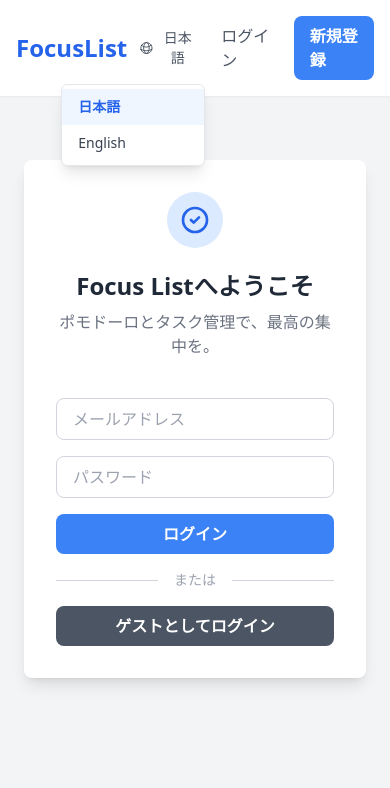
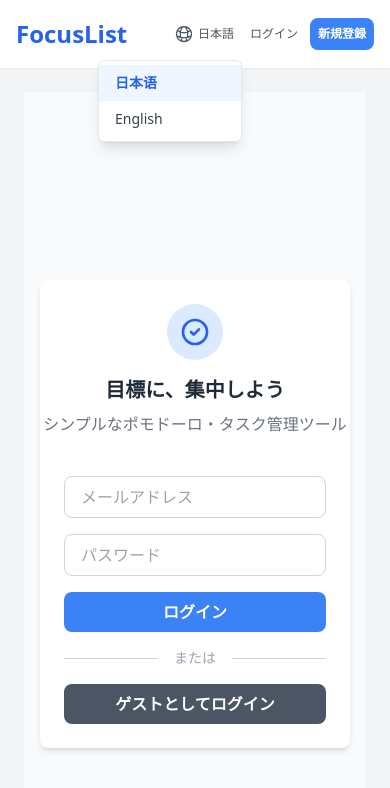
Before and after one commit to ENAwareness/focus-list, a React (Vite) app in the folder client/: page /login in a window 390 px wide. Both pictures are taken after a click on the button "日本語". Shown: the top 788 px of the page. Built offline with nearby package versions, Linux system fonts and the light colour scheme; no server answers.

Commit message:
feat: Improve mobile responsiveness and visual appearance

```diff
--- a/client/src/components/Layout.jsx
+++ b/client/src/components/Layout.jsx
@@ -29,13 +29,13 @@ const Layout = ({ children }) => {
           <Link to="/" className="transition hover:opacity-80">
             <h1 className="text-2xl font-bold text-blue-600">FocusList</h1>
           </Link>
-          <div className="flex items-center space-x-4">
+          <div className="flex items-center space-x-1 sm:space-x-4">
             {/* Language Switcher Dropdown */}
             <div className="relative" ref={dropdownRef}>
               <button
                 type="button"
                 onClick={() => setLangDropdownOpen(!isLangDropdownOpen)}
-                className="flex items-center text-gray-600 hover:text-blue-500 transition px-3 py-2 rounded-lg hover:bg-gray-100">
+                className="flex items-center text-gray-600 hover:text-blue-500 transition px-2 sm:px-3 py-2 rounded-lg hover:bg-gray-100">
                 <svg
                   xmlns="http://www.w3.org/2000/svg"
                   className="h-5 w-5"
@@ -49,7 +49,7 @@ const Layout = ({ children }) => {
                     d="M12 21a9.004 9.004 0 008.716-6.747M12 21a9.004 9.004 0 01-8.716-6.747M12 21c2.485 0 4.5-4.03 4.5-9S14.485 3 12 3m0 18c-2.485 0-4.5-4.03-4.5-9S9.515 3 12 3m0 0a8.997 8.997 0 017.843 4.582M12 3a8.997 8.997 0 00-7.843 4.582m15.686 0A11.953 11.953 0 0112 10.5c-2.998 0-5.74-1.1-7.843-2.918m15.686 0A8.959 8.959 0 0121 12c0 .778-.099 1.533-.284 2.253m0 0A17.916 17.916 0 0112 16.5c-3.162 0-6.133-.815-8.716-2.247m0 0A9.004 9.004 0 013 12c0-1.612.448-3.113 1.22-4.418"
                   />
                 </svg>
-                <span className="ml-2 text-sm font-medium">
+                <span className="ml-1 sm:ml-2 text-xs sm:text-sm font-medium">
                   {lang === 'ja' ? '日本語' : 'English'}
                 </span>
               </button>
@@ -69,7 +69,7 @@ const Layout = ({ children }) => {
                             ? 'font-semibold text-blue-600 bg-blue-50'
                             : 'text-gray-700 hover:bg-gray-100'
                         }`}>
-                        日本語
+                        日本语
                       </a>
                     </li>
                     <li>
@@ -93,24 +93,24 @@ const Layout = ({ children }) => {
               )}
             </div>
 
-            <nav className="flex items-center space-x-6">
+            <nav className="flex items-center space-x-2 sm:space-x-6">
               {!user && (
                 <>
                   <Link
                     to="/login"
-                    className="text-gray-600 hover:text-blue-500 font-medium transition">
+                    className="text-gray-600 hover:text-blue-500 font-medium transition px-1 sm:px-0 text-xs sm:text-base">
                     {lang === 'ja' ? 'ログイン' : 'Login'}
                   </Link>
                   <Link
                     to="/register"
-                    className="bg-blue-500 hover:bg-blue-600 text-white font-bold py-2 px-4 rounded-lg transition-transform transform hover:scale-105">
+                    className="bg-blue-500 hover:bg-blue-600 text-white font-bold py-2 px-2 sm:px-4 rounded-lg transition-transform transform hover:scale-105 text-xs sm:text-base whitespace-nowrap">
                     {lang === 'ja' ? '新規登録' : 'Register'}
                   </Link>
                 </>
               )}
               {user && (
-                <div className="flex items-center space-x-4">
-                  <div className="flex items-center text-gray-700">
+                <div className="flex items-center space-x-1 sm:space-x-4">
+                  <div className="flex items-center text-gray-700 shrink-0">
                     <svg
                       xmlns="http://www.w3.org/2000/svg"
                       className="h-6 w-6 text-gray-500"
@@ -124,11 +124,11 @@ const Layout = ({ children }) => {
                         d="M17.982 18.725A7.488 7.488 0 0012 15.75a7.488 7.488 0 00-5.982 2.975m11.963 0a9 9 0 10-11.963 0m11.963 0A8.966 8.966 0 0112 21a8.966 8.966 0 01-5.982-2.275M15 9.75a3 3 0 11-6 0 3 3 0 016 0z"
                       />
                     </svg>
-                    <span className="font-medium ml-2">{user.username}</span>
+                    <span className="font-medium ml-2 hidden sm:inline">{user.username}</span>
                   </div>
                   <button
                     onClick={logout}
-                    className="bg-red-500 hover:bg-red-600 text-white font-bold py-2 px-4 rounded-lg transition-transform transform hover:scale-105 text-sm">
+                    className="bg-red-500 hover:bg-red-600 text-white font-bold py-2 px-2 sm:px-4 rounded-lg transition-transform transform hover:scale-105 text-xs sm:text-sm shrink-0 whitespace-nowrap">
                     {lang === 'ja' ? 'ログアウト' : 'Logout'}
                   </button>
                 </div>
--- a/client/src/pages/HomePage.jsx
+++ b/client/src/pages/HomePage.jsx
@@ -109,7 +109,7 @@ const HomePage = () => {
             />
             <button
               type="submit"
-              className="bg-blue-500 hover:bg-blue-600 text-white font-bold py-2 px-6 rounded-lg transition-transform transform hover:scale-105 disabled:opacity-50"
+              className="bg-blue-500 hover:bg-blue-600 text-white font-bold py-2 px-3 sm:px-6 rounded-lg transition-transform transform hover:scale-105 disabled:opacity-50 text-sm sm:text-base whitespace-nowrap"
               disabled={!title.trim()}>
               {lang === 'ja' ? '追加' : 'Add'}
             </button>
--- a/client/src/pages/LoginPage.jsx
+++ b/client/src/pages/LoginPage.jsx
@@ -40,8 +40,9 @@ const LoginPage = () => {
   };
 
   return (
-    <div className="max-w-md mx-auto mt-10 bg-white p-8 rounded-lg shadow-lg">
-      <div className="text-center mb-10">
+    <div className="min-h-screen bg-gray-50 flex flex-col justify-center items-center p-4">
+      <div className="w-full max-w-md bg-white p-6 sm:p-8 rounded-lg shadow-md">
+        <div className="flex flex-col items-center text-center mb-10">
           <div className="inline-block p-3 bg-blue-100 rounded-full mb-4">
             <svg
               xmlns="http://www.w3.org/2000/svg"
@@ -57,13 +58,13 @@ const LoginPage = () => {
               />
             </svg>
           </div>
-        <h2 className="text-2xl font-bold text-gray-800">
-          {lang === 'ja' ? 'Focus Listへようこそ' : 'Welcome to Focus List'}
+          <h2 className="text-xl sm:text-2xl font-bold text-gray-800">
+            {lang === 'ja' ? '目標に、集中しよう' : 'Focus on Your Goals'}
           </h2>
-        <p className="text-gray-500 mt-2">
+          <p className="text-gray-500 mt-2 text-base sm:text-lg text-center whitespace-nowrap">
             {lang === 'ja'
-            ? 'ポモドーロとタスク管理で、最高の集中を。'
-            : 'Achieve peak focus with Pomodoro and task management.'}
+              ? 'シンプルなポモドーロ・タスク管理ツール'
+              : 'The simple Pomodoro & Task Manager'}
           </p>
         </div>
         <form onSubmit={handleSubmit}>
@@ -109,6 +110,7 @@ const LoginPage = () => {
         </button>
         {message && <p className="mt-4 text-center text-sm text-red-500">{message}</p>}
       </div>
+    </div>
   );
 };
 
```
Lines whose indentation alone changed are shown as unchanged.
